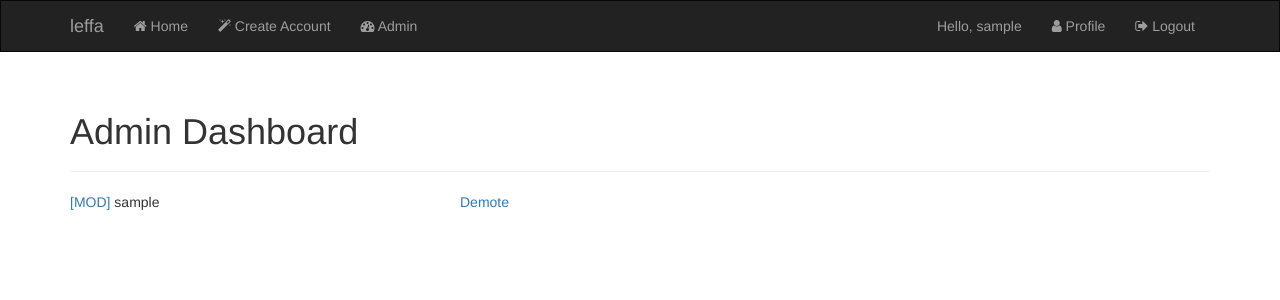
After one commit to fisle/netflask, a Flask app: page /admin/ in a window 1280 px wide. The commit adds this page. Shown: the top 300 px of the page. Run offline with Flask 2, Linux system fonts and the light colour scheme; a user stored in the database is signed in; tables that the repository leaves empty hold one stand-in row (values such as "Sample post"); some libraries are stand-ins or nearby versions.

Commit message:
Permissions, user roles, admin panel

```diff
--- a/app/models.py
+++ b/app/models.py
@@ -1,4 +1,9 @@
 from app import app, db
+
+# Roles
+ROLE_USER = 0
+ROLE_MOD = 1
+ROLE_ADMIN = 2
 
 # User model
 class User(db.Model):
@@ -6,6 +11,7 @@ class User(db.Model):
   id = db.Column(db.Integer, primary_key = True)
   username = db.Column(db.String(64), index = True, unique = True)
   password = db.Column(db.String)
+  role = db.Column(db.SmallInteger, default = ROLE_USER)
 
   def is_authenticated(self):
     return True
--- /dev/null
+++ b/app/templates/admin.html
@@ -0,0 +1,33 @@
+{% extends "base.html" %}
+{% block content %}
+
+<div class="page-header">
+  <h1>Admin Dashboard</h1>
+</div>
+
+{% for user in users %}
+
+  <div class="row">
+    <div class="col-md-4">
+      {% if user.role == 2 %}
+        <span class="text-primary">[ADMIN]</span>
+      {% elif user.role == 1 %}
+        <span class="text-primary">[MOD]</span>
+      {% endif %}
+      {{user.username}}
+    </div>
+    <div class="col-md-2">
+      {% if user.id != 1 %}
+        <a href="{{url_for('admin', what = 'delete', who = user.id)}}">Delete</a>
+      {% endif %}
+      {% if user.role == 0 %}
+        <a href="{{url_for('admin', what = 'promote', who = user.id)}}">Promote</a>
+      {% elif user.role == 1 %}
+        <a href="{{url_for('admin', what = 'demote', who = user.id)}}">Demote</a>
+      {% endif %}
+    </div>
+  </div>
+
+{% endfor %}
+
+{% endblock %}
--- a/app/templates/base.html
+++ b/app/templates/base.html
@@ -30,13 +30,16 @@
         <div class="collapse navbar-collapse">
           <ul class="nav navbar-nav">
             <li><a href="{{url_for('index')}}"><i class="fa fa-home"></i> Home</a></li>
+          {% if g.user.is_moderator %}
+            <li><a href="{{url_for('signup')}}"><i class="fa fa-magic"></i> Create Account</a></li>
+            <li><a href="{{url_for('admin')}}"><i class="fa fa-dashboard"></i> Admin</a></li>
+          {% endif %}
+          </ul>
           {% if g.user.is_authenticated() %}
-            <li><a href="{{url_for('signup')}}"><i class="fa fa-magic"></i> Create Account</a></li>
-          </ul>
           <ul class="nav navbar-nav navbar-right">
             <li class="navbar-text">Hello, {{g.user.username}}</li>
-            <li><a href="{{url_for('profile')}}">Profile</a></li>
-            <li><a href="{{url_for('logout')}}">Logout</a></li>
+            <li><a href="{{url_for('profile')}}"><i class="fa fa-user"></i> Profile</a></li>
+            <li><a href="{{url_for('logout')}}"><i class=" fa fa-sign-out"></i> Logout</a></li>
           </ul>
           {% endif %}
         </div>
--- a/app/templates/movies.html
+++ b/app/templates/movies.html
@@ -1,7 +1,9 @@
 {% extends "base.html" %}
 {% block content %}
 {% if new_movies %}
-<div class="alert alert-info"><a href="{{url_for('modify')}}">New videos found! Click to add them to collection!</a></div>
+  {% if g.user.is_moderator %}
+    <div class="alert alert-info"><a href="{{url_for('modify')}}">New videos found! Click to add them to collection!</a></div>
+  {% endif %}
 {% endif %}
 <div class="page-header">
   <h1>Select a movie</h1>
--- a/app/views.py
+++ b/app/views.py
@@ -5,11 +5,35 @@ from sqlalchemy import exc
 from app import app, db, lm
 from forms import LoginForm, SignupForm, ModifyForm, PasswordForm
 from models import User, Movie
+from functools import wraps
 from flask.ext.wtf import Form
 from wtforms import TextField
 import os, glob, formic, urllib2, base64, json
 from config import CONVERT_CORES, VIDEO_FOLDER, ROTTEN_KEY
 from werkzeug.security import generate_password_hash, check_password_hash
+
+def is_moderator():
+  """Return true if user level is greater than zero"""
+  try:
+    role = User.query.filter_by(id = g.user.id).first().role
+    if role > 0:
+      return True
+    else:
+      return False
+  # Catch exception when not logged in
+  except AttributeError:
+    return False
+
+def admin_required(f):
+  @wraps(f)
+  @login_required
+  def decorated_function(*args, **kwargs):
+    role = g.user.role
+    if role not in [1, 2]:
+      flash('Invalid permissions.')
+      return redirect(url_for('index'))
+    return f(*args, **kwargs)
+  return decorated_function
 
 @lm.user_loader
 def load_user(user_id):
@@ -19,6 +43,7 @@ def load_user(user_id):
 @app.before_request
 def before_request():
   g.user = current_user
+  g.user.is_moderator = is_moderator()
 
 # Setup page
 @app.route('/setup', methods = ['GET', 'POST'])
@@ -31,7 +56,7 @@ def setup():
       # Passed form validation? continue
       if form.validate_on_submit():
         # Create user object and add it to database
-        user = User(username = form.username.data, password = generate_password_hash(form.password.data))
+        user = User(username = form.username.data, password = generate_password_hash(form.password.data), role = 2)
         db.session.add(user)
         db.session.commit()
         flash('Account created! You are now logged in!')
@@ -216,7 +241,6 @@ def login():
           session.pop('remember_me', None)
         # All good, let's log user in
         login_user(user_data, remember = remember_me)
-        flash('Logged in!')
         return redirect(request.args.get('next') or url_for('index'))
       else:
         flash('Invalid username or password')
@@ -227,5 +251,31 @@ def login():
 @app.route('/logout')
 def logout():
   logout_user()
-  flash('Logged out!')
   return redirect(url_for('index'))
+
+@app.route('/admin/<what>/<int:who>')
+@app.route('/admin/')
+@admin_required
+def admin(what = None, who = None):
+  if who == 1:
+    flash('Deleting of admin account is not possible.')
+    return redirect(url_for('admin'))
+  if what is None and who is None:
+    users = User.query.all()
+    return render_template('admin.html', users = users)
+  else:
+    user = User.query.filter_by(id = who).first()
+    name = user.username
+    if what == 'delete':
+      db.session.delete(user)
+      message = 'User {!s} deleted.'.format(name)
+    elif what == 'promote':
+      user.role = 1
+      message = 'User {!s} promoted to moderator.'.format(name)
+    elif what == 'demote':
+      user.role = 0
+      message = 'User {!s} demoted to normal user.'.format(name)
+    else:
+      return redirect(url_for('admin'))
+    db.session.commit()
+  return redirect(url_for('admin'))
```
Also changed, not shown: README.md.
